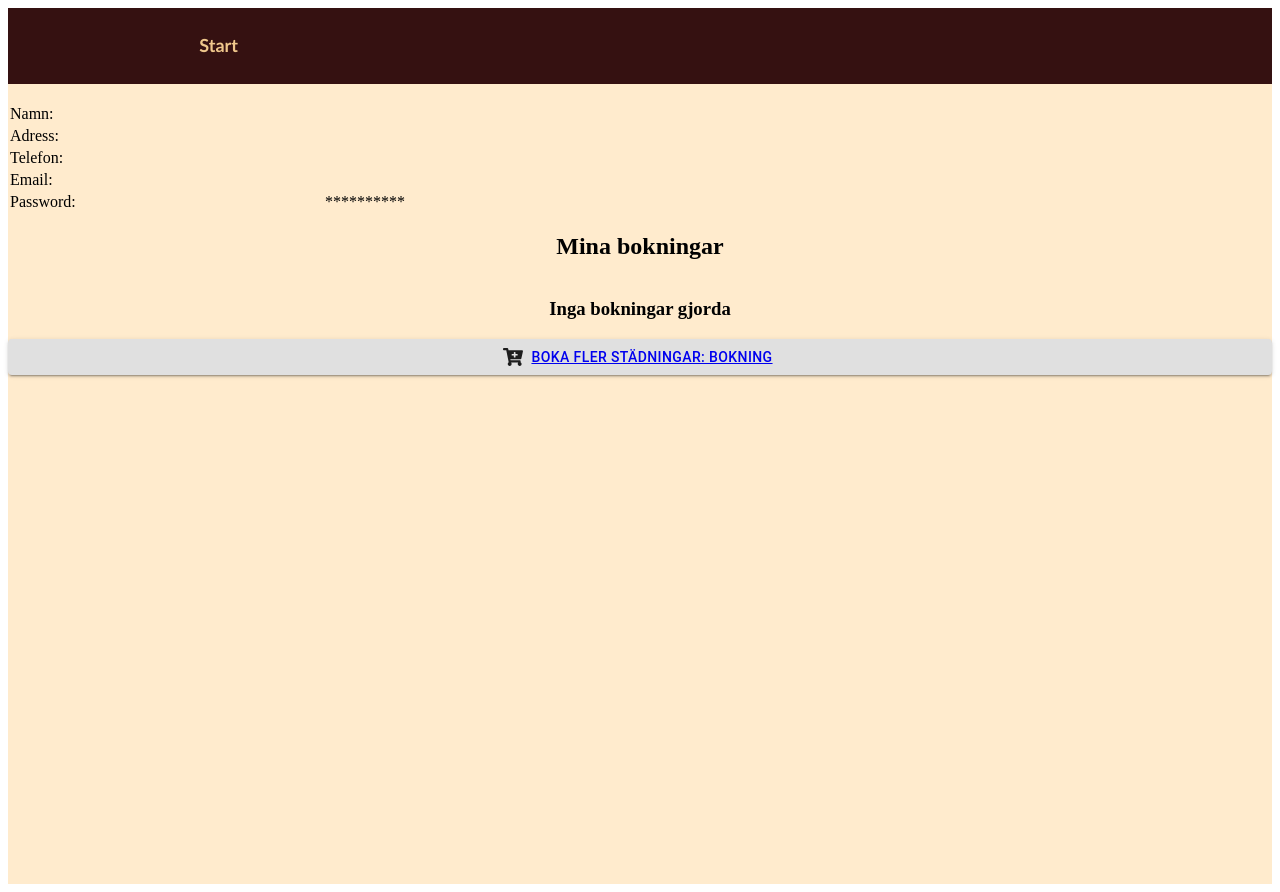
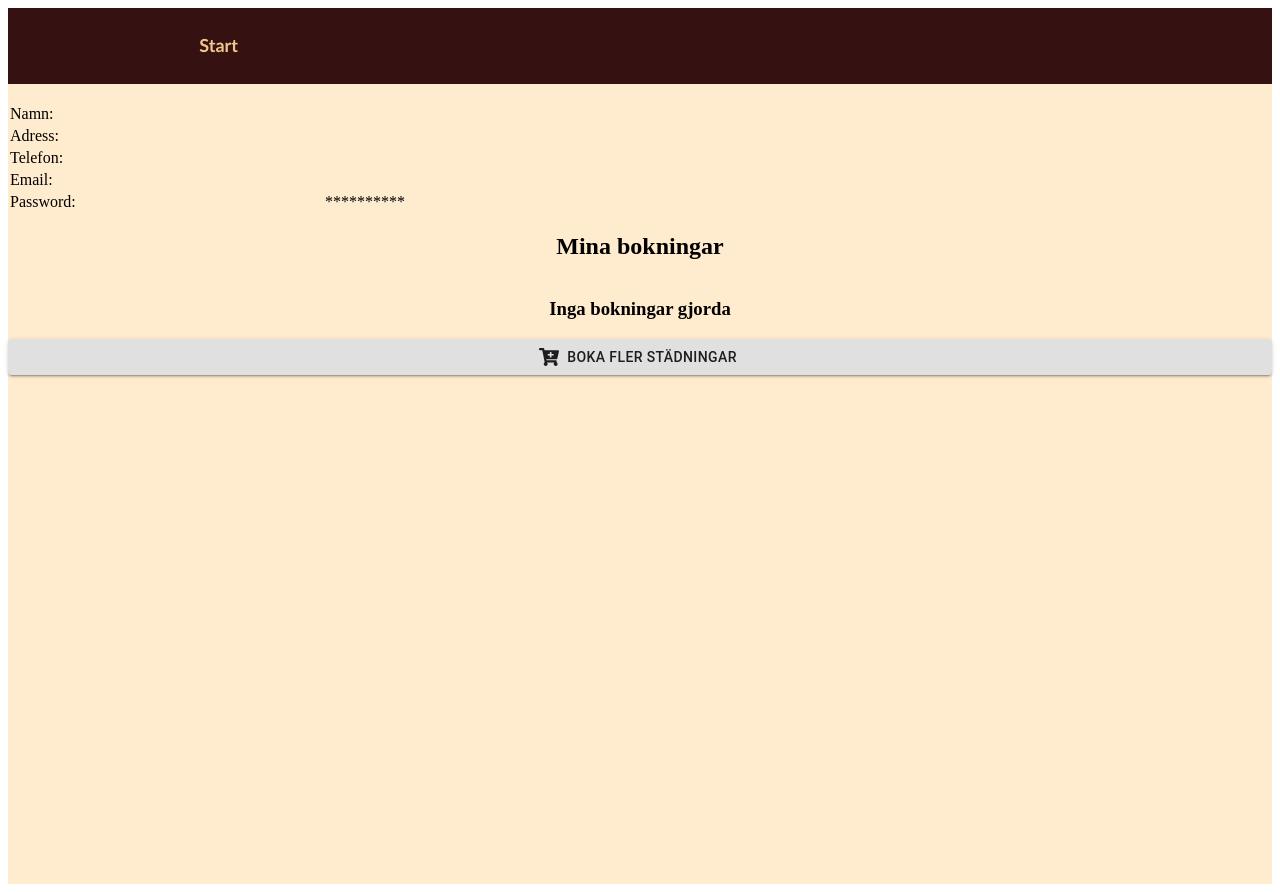
Before and after one commit to isthisthereallife/schoolproject-with-SpringBoot-NextJS, a Next.js app in the folder frontend/: page /minasidor in a window 1280 px wide. Built offline with nearby package versions, Linux system fonts and the light colour scheme.

Commit message:
ändrat 1 liten knapp

```diff
--- a/frontend/pages/minasidor.jsx
+++ b/frontend/pages/minasidor.jsx
@@ -50,7 +50,7 @@ function MyPages(userBookings) {
       <h2>Mina bokningar</h2>
       <Minabokningarcomponent data={bookings} />
 
-      <Button variant="contained" startIcon={<FaCartPlus/>}><Link href="/boka">Boka fler städningar: Bokning</Link></Button>
+      <Link href="/boka"><Button variant="contained" startIcon={<FaCartPlus/>}>Boka fler städningar</Button></Link>
     </div>
   </>
 }
```
